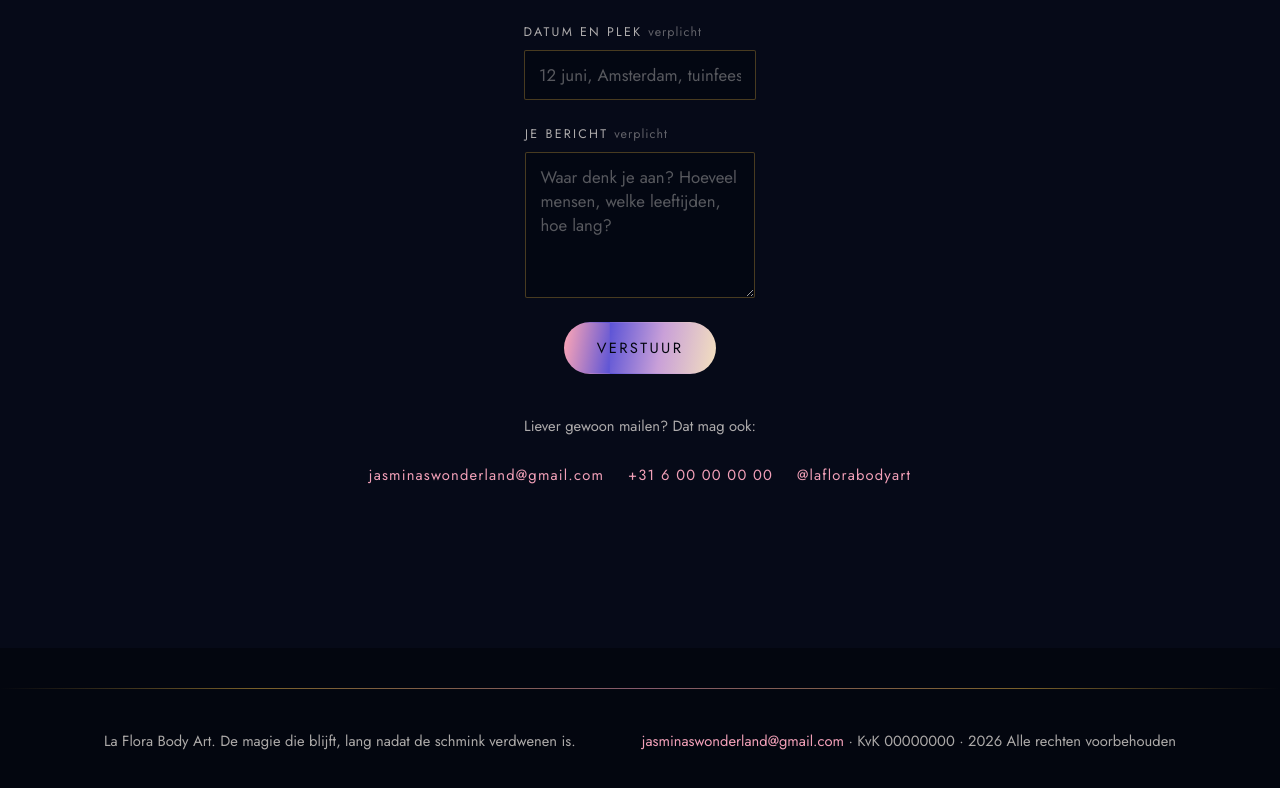
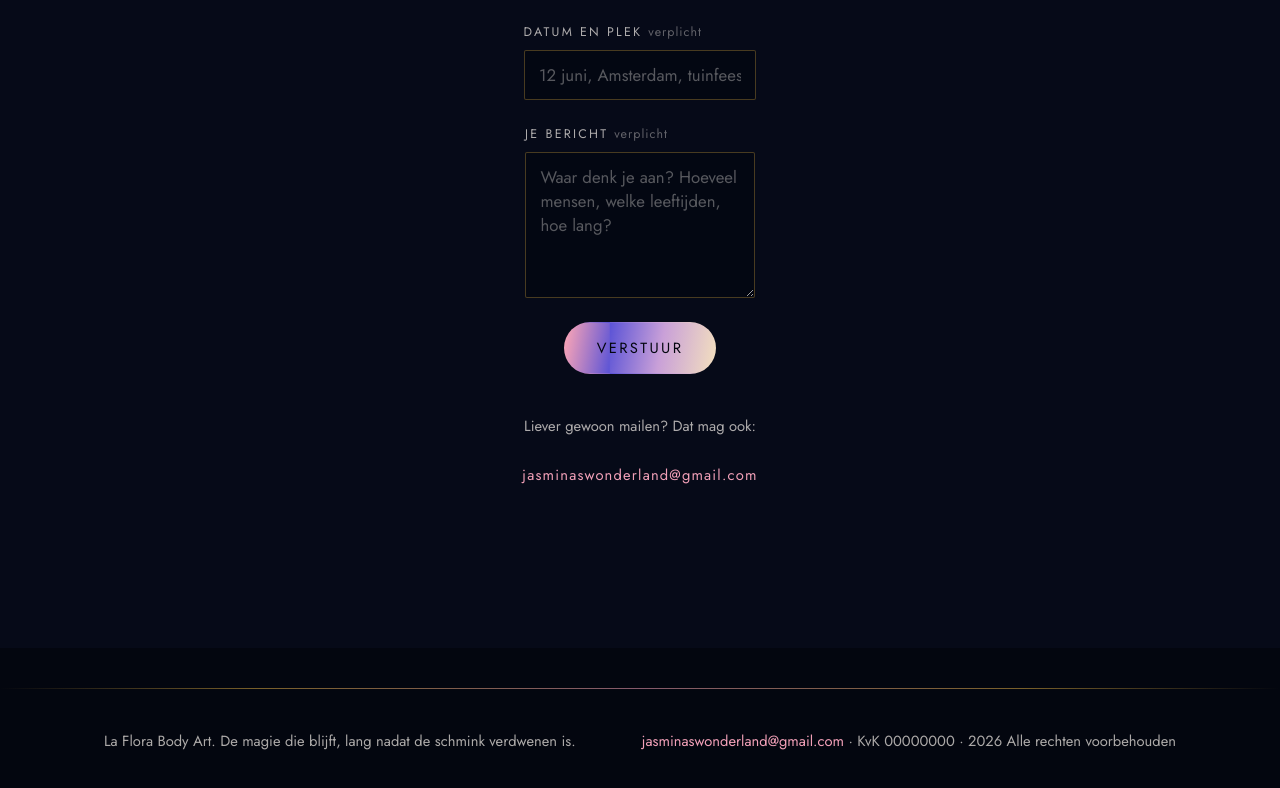
Before and after one commit to SabrinaLdlmr/laflora-bodyart, a Next.js app: page / in a window 1280 px wide. Shown: the part 7106-7894 px from the top of the page. Built offline with nearby package versions, Linux system fonts and the light colour scheme.

Commit message:
onder het contactformulier alleen nog het e-mailadres, telefoonnummer overal van de site gehaald

```diff
--- a/components/Home.tsx
+++ b/components/Home.tsx
@@ -109,14 +109,6 @@ export default function Home({ taal }: { taal: Taal }) {
             <li>
               <a href={`mailto:${t.boeken.email}`}>{t.boeken.email}</a>
             </li>
-            <li>
-              <a href={`tel:${t.boeken.telefoon.replace(/\s/g, "")}`}>{t.boeken.telefoon}</a>
-            </li>
-            <li>
-              <a href={t.boeken.instagramHref} target="_blank" rel="noreferrer">
-                {t.boeken.instagram}
-              </a>
-            </li>
           </ul>
         </div>
       </Sectie>
--- a/dictionaries/en.json
+++ b/dictionaries/en.json
@@ -212,7 +212,6 @@
     "tekst": "Send a message with the date, the place and what you have in mind. A small group, a calm place, all the time in the world: that is what I am best at. I reply within two days.",
     "knop": "Email La Flora",
     "email": "jasminaswonderland@gmail.com",
-    "telefoon": "+31 6 00 00 00 00",
     "instagram": "@laflorabodyart",
     "instagramHref": "https://www.instagram.com/laflorabodyart/",
     "formulier": {
--- a/dictionaries/nl.json
+++ b/dictionaries/nl.json
@@ -212,7 +212,6 @@
     "tekst": "Stuur een bericht met de datum, de plek en waar je aan denkt. Kleine groep, rustige plek, alle tijd: dat is waar ik het beste in ben. Ik reageer binnen twee dagen.",
     "knop": "Mail La Flora",
     "email": "jasminaswonderland@gmail.com",
-    "telefoon": "+31 6 00 00 00 00",
     "instagram": "@laflorabodyart",
     "instagramHref": "https://www.instagram.com/laflorabodyart/",
     "formulier": {
```
Also changed, not shown: 1 other file (tests, documents, lock files or other folders).
